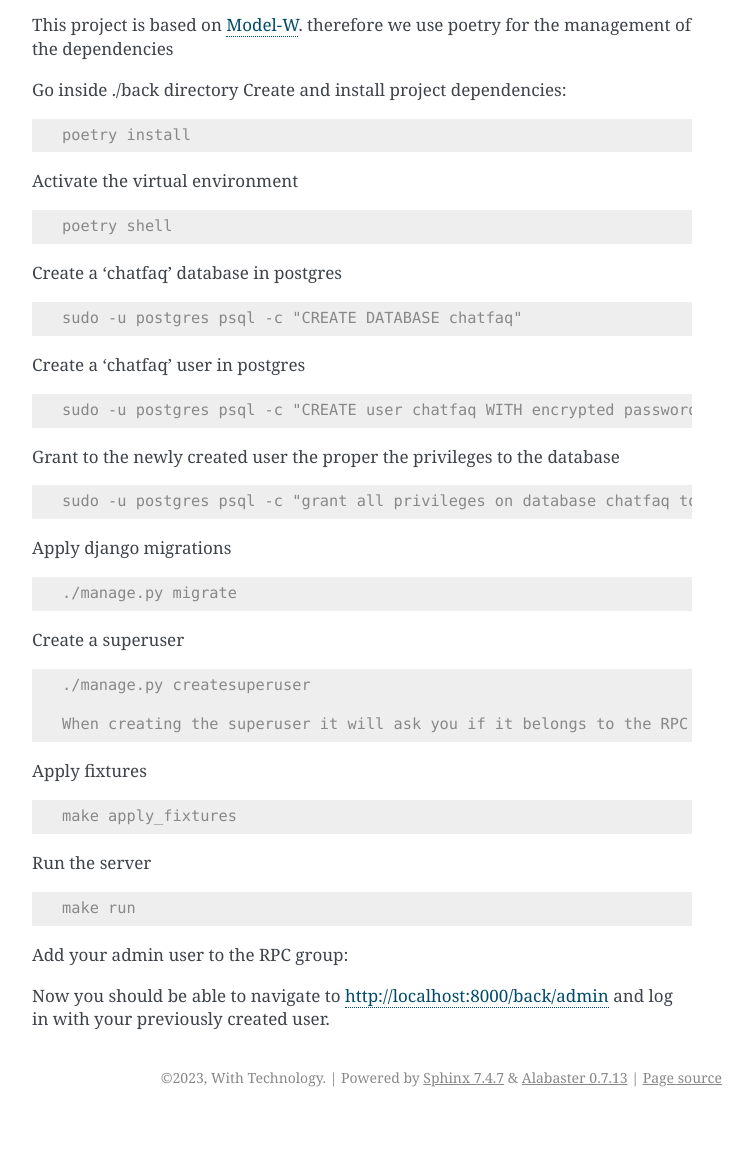
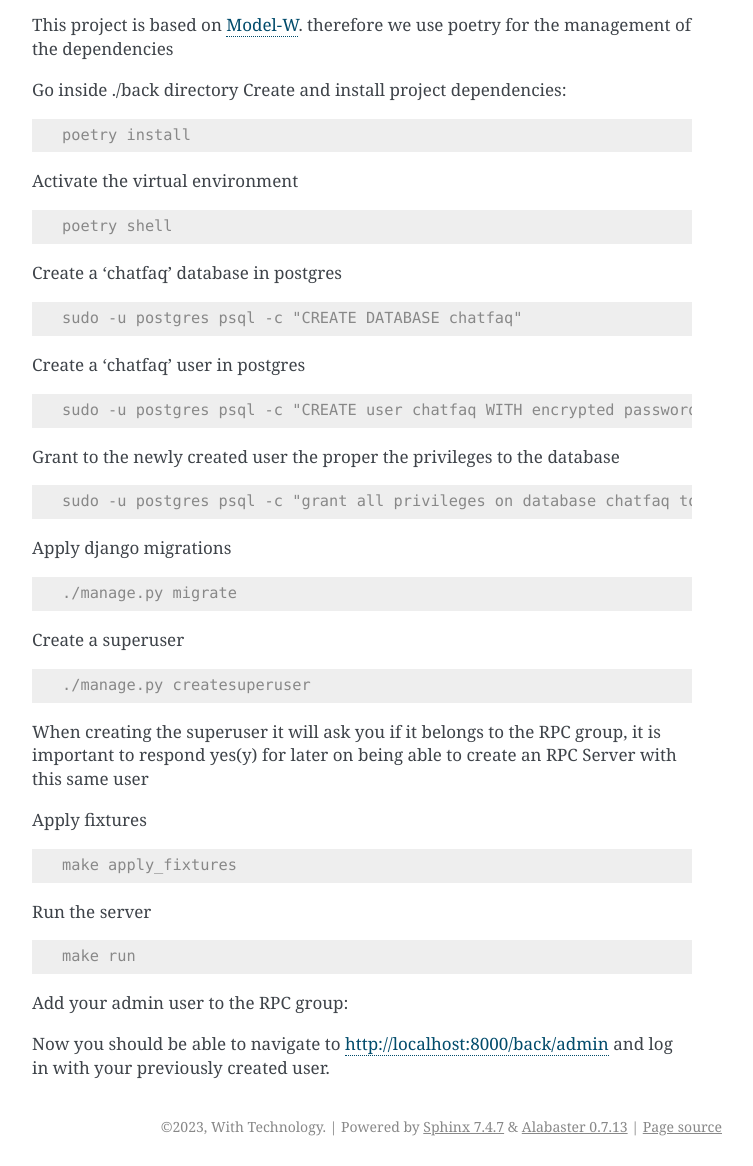
Before and after one commit to ChatFAQ/ChatFAQ, a Sphinx documentation site: the page built from doc/source/modules/back/setting_up_locally.rst, in a window 1280 px wide, cut to the strip 698-1864 px from the top of the page. Shown: the whole strip, without its empty margins (388-1141 px from the left). Built offline with Sphinx 7.4.7, drawn with Linux system fonts in a browser that asks for light colours; pages that are not in the unit, such as notebooks, are missing from menus; the version number is read from the project's files by our own code; before the commit the page ends 1815 px from its top, so only the background shows below that.

Commit message:
improving docs

```diff
--- a/doc/source/modules/back/setting_up_locally.rst
+++ b/doc/source/modules/back/setting_up_locally.rst
@@ -67,7 +67,7 @@ Create a superuser
 
     ./manage.py createsuperuser
 
-    When creating the superuser it will ask you if it belongs to the RPC group, respond yes, this is important for later on being able to create an RPC Server with this same user
+When creating the superuser it will ask you if it belongs to the RPC group, it is important to respond yes(y) for later on being able to create an RPC Server with this same user
 
 Apply fixtures
 
```
